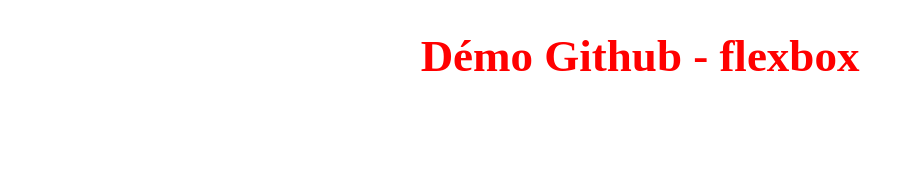
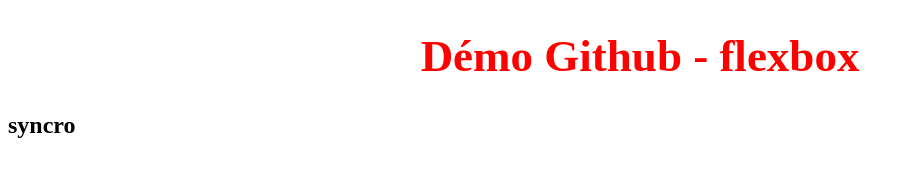
Before and after one commit to Nitsuaf321/download, a plain HTML site: page index copy.html in a window 1280 px wide. Shown: the whole page, without its empty margins (0-915 px from the left). Drawn offline with Linux system fonts and the light colour scheme.

Commit message:
Update index copy.html

```diff
--- a/index copy.html
+++ b/index copy.html
@@ -8,6 +8,7 @@
 </head>
 <body>
     <h1>Démo Github - flexbox</h1>
+    <h2>syncro</h2>
 
 </body>
 </html>
```
